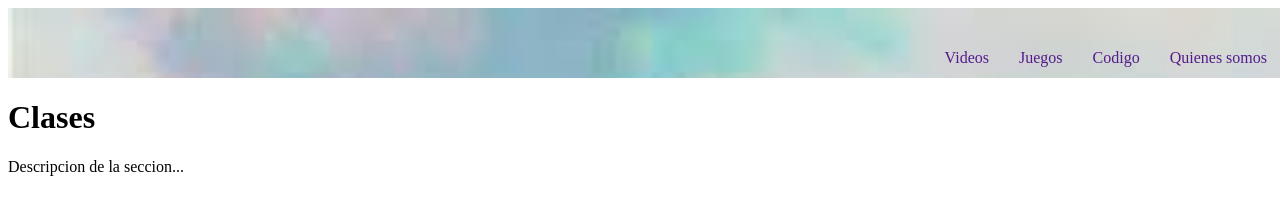
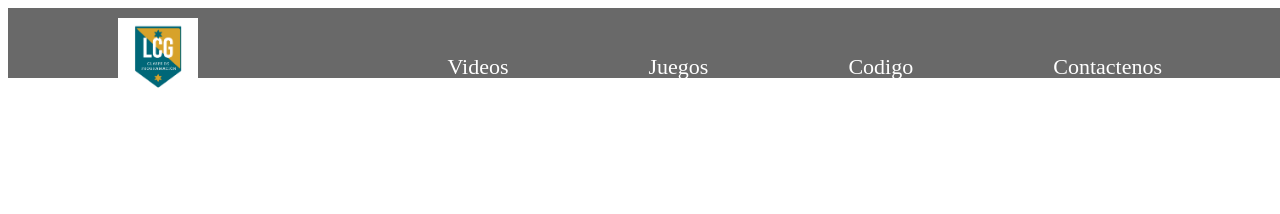
Before and after one commit to lealskrs/cursoprogramacion, a website: page index.html in a window 1280 px wide. Drawn offline with Linux system fonts and the light colour scheme.

Commit message:
Nuevo header

```diff
--- a/index.html
+++ b/index.html
@@ -1,51 +1,62 @@
 <!DOCTYPE html>
 <html>
 <head>
-    <title>Elastic Beanstalk</title>
   <style>
+    img {
+      width: 80px;
+      margin-left: 100px;
+    }
     li {
       float: left;
       list-style: none;
-      padding: 15px;
+      padding: 20px;
+      margin-right: 100px;
+      font-family:serif;
+      font-size: 22px;
     }
     nav {
       float: right;
     }
     li:hover a {
-      color:white ;
+      color:rgb(194, 166, 201) ;
     }
 
 
     a {
       text-decoration: none ;
+      color: white;
     }
-    #Header {
+    header {
       width: 100%;
         height: 50px;
         background-size: cover;
         padding: 10px;
-      background-image: url("fondoH1.jpg");
+      background-color: dimgray;
 
     }
 
   </style>
+
+
+
+
+
 </head>
+
 <body>
-    <header id="Header">
-
+  <header>
+    <img src="Logo.png">
     <nav>
       <ul>
         <li><a href="">Videos</a> </li>
         <li><a href="">Juegos</a> </li>
         <li><a href="">Codigo</a></li>
-          <li><a href="">Quienes somos</a></li>
+        <li><a href="">Contactenos</a></li>
 
       </ul>
     </nav>
   </header>
-    <div>
-      <h1>Clases</h1>
-      <p>Descripcion de la seccion...</p>
-    </div>
+
+
 </body>
 </html>
```
Also changed, not shown: Logo.png (added). Lines whose indentation alone changed are shown as unchanged.
